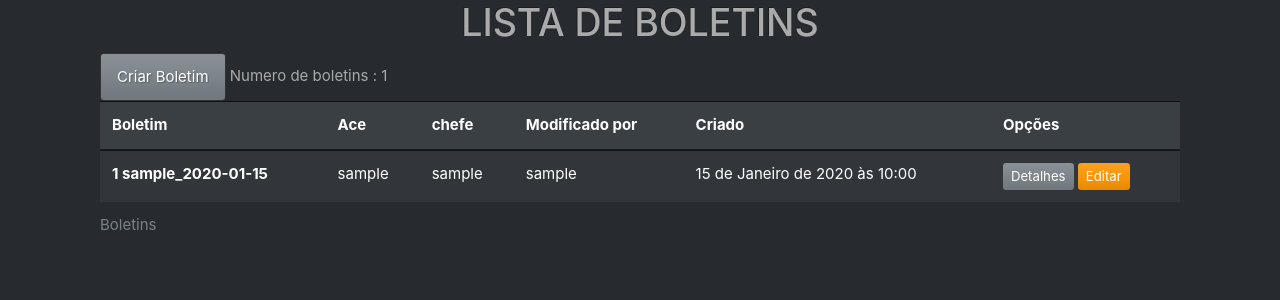
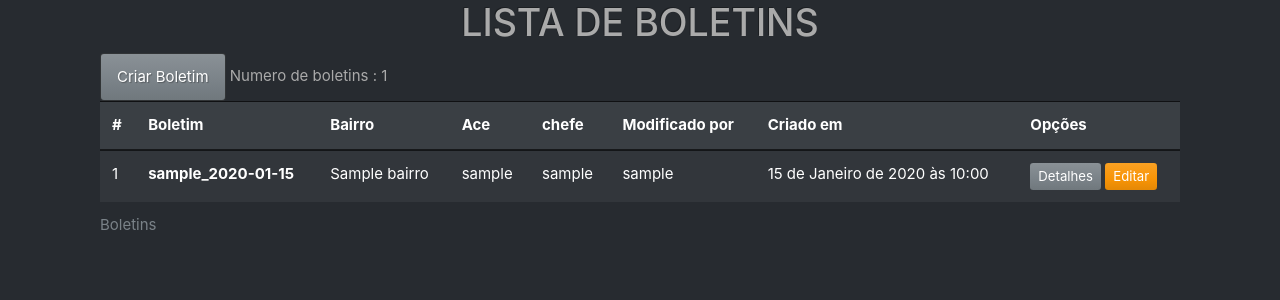
Before and after one commit to eliraa2024/eliraa, a Django app: page /lira-boletim/ in a window 1280 px wide. Shown: the part 59-359 px from the top of the page. Run offline with Django 5.2, Linux system fonts and the light colour scheme; a user stored in the database is signed in; tables that the repository leaves empty hold one stand-in row (values such as "Sample post"); some libraries are stand-ins or nearby versions.

Commit message:
:sparkles: feat: mod: templates

```diff
--- a/templates/base.html
+++ b/templates/base.html
@@ -9,7 +9,7 @@
 
     <!-- Bootswatch 4.5.2 -->
     <link rel="stylesheet" href="https://cdn.jsdelivr.net/npm/bootswatch@4.5.2/dist/slate/bootstrap.min.css"
-        integrity="sha384-8iuq0iaMHpnH2vSyvZMSIqQuUnQA7QM+f6srIdlgBrTSEyd//AWNMyEaSF2yPzNQ" crossorigin="anonymous">
+         crossorigin="anonymous">
 
     <!-- Javascript -->
     <script src="https://cdn.jsdelivr.net/npm/@popperjs/core@2.11.8/dist/umd/popper.min.js"
--- a/templates/boletim/lira_boletim_list.html
+++ b/templates/boletim/lira_boletim_list.html
@@ -13,18 +13,22 @@
         <caption>Boletins</caption>
         <thead class="thead-dark">
             <tr>
+                <th scope="col">#</th>
                 <th scope="col">Boletim</th>
+                <th scope="col">Bairro</th>
                 <th scope="col">Ace</th>
                 <th scope="col">chefe</th>
                 <th scope="col">Modificado por</th>
-                <th scope="col">Criado</th>
+                <th scope="col">Criado em</th>
                 <th scope="col">Opções</th>
             </tr>
         </thead>
         <tbody>
             {% for lira_boletim in object_list %}
             <tr>
-                <th scope="row"><a href="{% url 'lira_boletim_dado_list' lira_boletim.id_boletim %}">{{ forloop.counter }} {{ lira_boletim }}</a></th>
+                <td>{{ forloop.counter }}</td>
+                <th scope="row"><a href="{% url 'lira_boletim_dado_list' lira_boletim.id_boletim %}">{{ lira_boletim }}</a></th>
+                <td> {{ lira_boletim.bairro }}</td>
                 <td> {{ lira_boletim.usuario }}</td>
                 <td> {{ lira_boletim.chefe }}</td>
                 <td>{{ lira_boletim.updated_by}}</td>
--- a/templates/boletim/liraboletim_detail.html
+++ b/templates/boletim/liraboletim_detail.html
@@ -37,9 +37,9 @@
                     <td>{{ boletim.chefe}}</td>
                     <td>{{ boletim.updated_by}}</td>
                     <td>
-                        <a type="submit" class="btn btn-primary" href="{% url 'lira_boletim_update' pk %}"
+                        <a type="submit" class="btn btn-secondary" href="{% url 'lira_boletim_update' pk %}"
                             method="POST">Editar</a>
-                        <a type="submit" class="btn btn-warning" href="{% url 'lira_boletim_delete' pk %}"
+                        <a type="submit" class="btn btn-danger" href="{% url 'lira_boletim_delete' pk %}"
                             method="POST">Excluir</a>
 
                     </td>
```
Also changed, not shown: templates/dado/lira_boletim_dado_list.html (+11 -5 lines).
